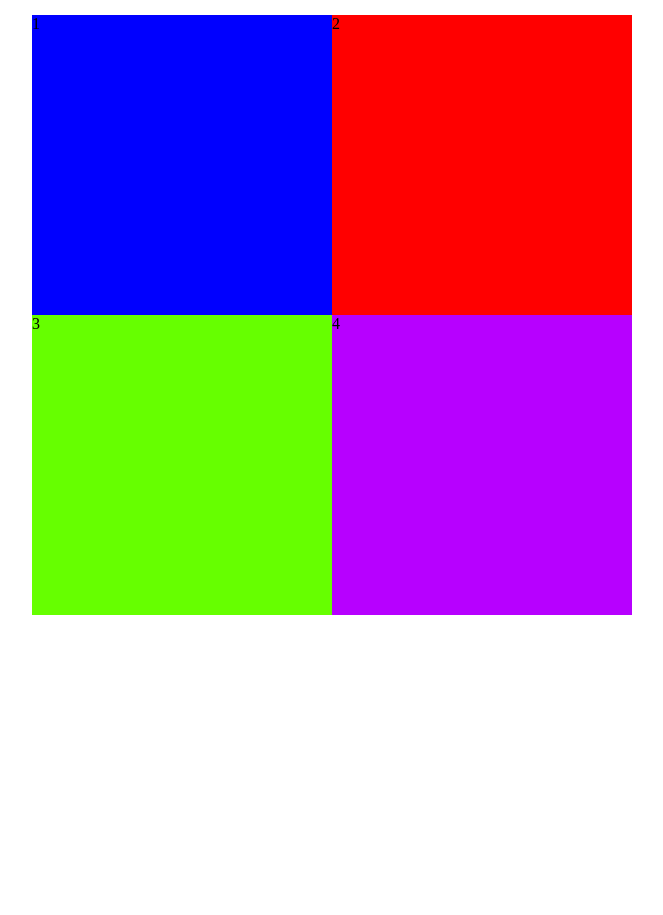
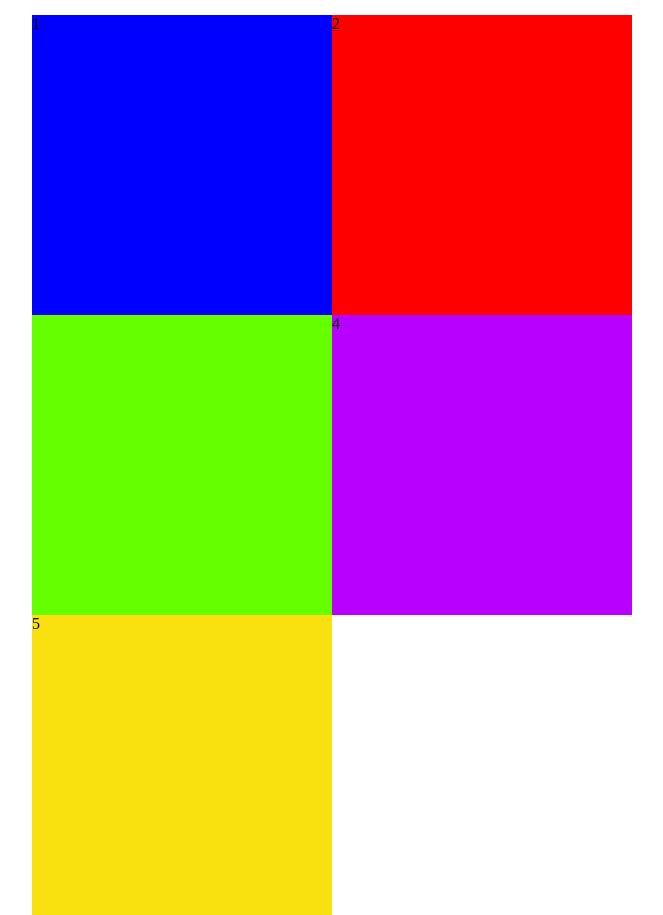
Before and after one commit to dannyvazquez78/retoentrevista2, a plain HTML site: page index.html in a window 1280 px wide. Shown: the whole page, without its empty margins (308-971 px from the left). Before the commit the page ends 800 px from the top, so only its background shows below. Drawn offline with Linux system fonts and the light colour scheme.

Commit message:
subiendo de nuevo

```diff
--- a/index.html
+++ b/index.html
@@ -16,6 +16,7 @@
      <div>2</div>
      <div>3</div>
      <div>4</div>
+     <div>5</div>
  </div>
 </body>
 </html>
--- a/style.css
+++ b/style.css
@@ -29,7 +29,7 @@
   width: 300px;
   height: 300px;
   background-color: rgb(102, 255, 0);
-  color: none;
+  color: transparent;
 }
 
 .container div:nth-child(4) {
@@ -39,3 +39,11 @@
   background-color: rgb(183, 0, 255);
   color: none;
 }
+
+.container div:nth-child(5) {
+  box-sizing: border-box;
+  width: 300px;
+  height: 300px;
+  background-color: rgb(248, 225, 14);
+  color: none;
+}
```
